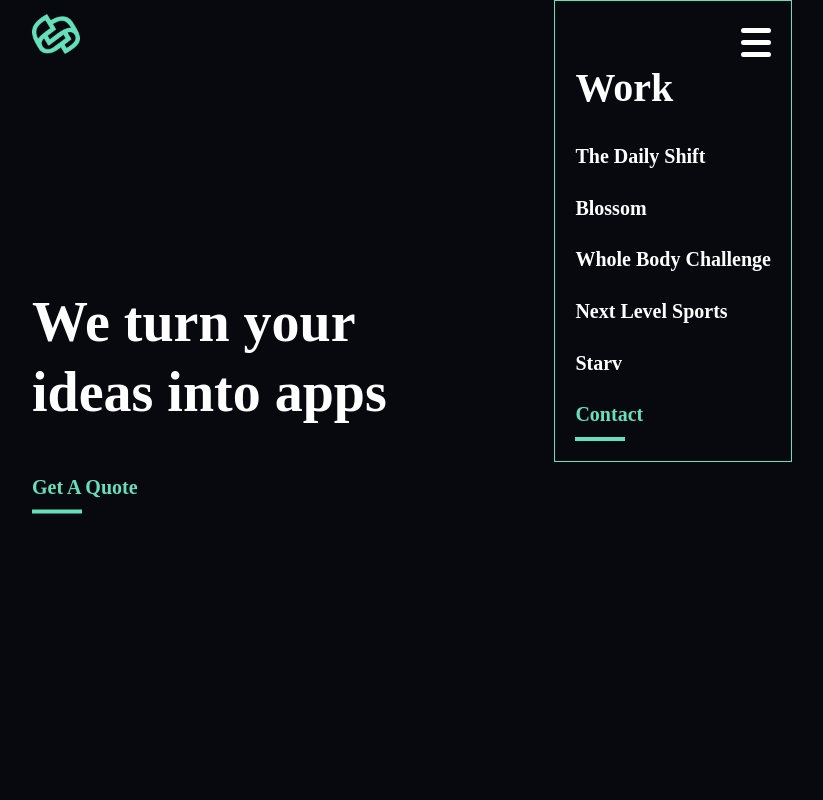
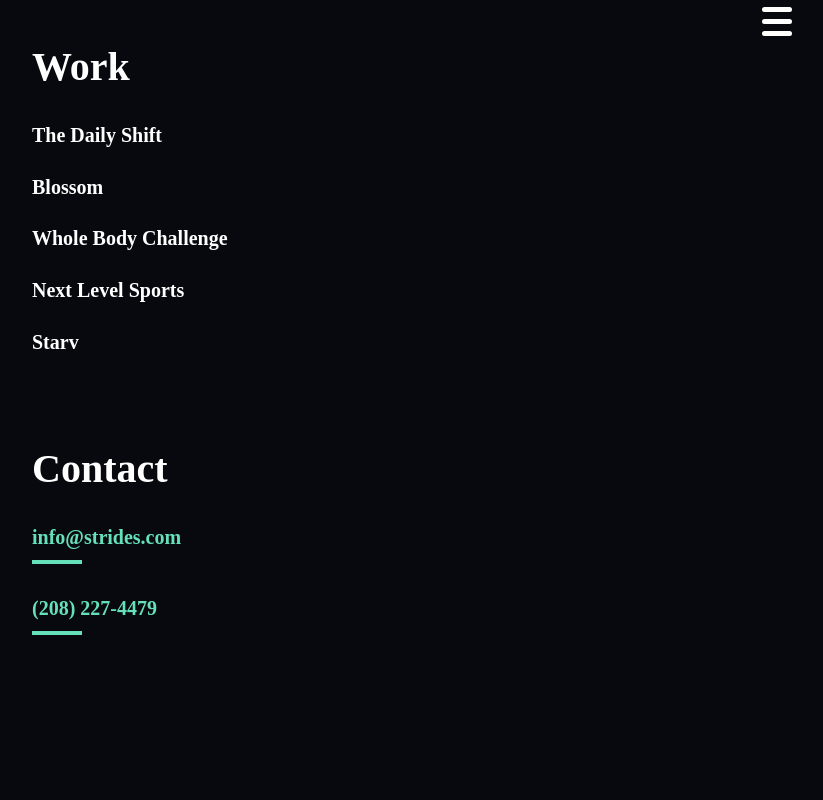
Before and after one commit to jessepackwood/strides, a React (Create React App) app: page / in a window 1280 px wide. Both pictures are taken after a click on the element 992 px from the left and 36 px from the top of the page. Shown: the top 800 px of the page, without its empty margins (228-1051 px from the left). Built offline with nearby package versions, Linux system fonts and the light colour scheme; a web font is replaced by a local one.

Commit message:
menu and team work

```diff
--- a/src/components/ActionLink/ActionLink.js
+++ b/src/components/ActionLink/ActionLink.js
@@ -19,7 +19,7 @@ const StyledBorder = styled.div`
     width: 50px;
 `
 
-const ActionLink = ({text, url}) => (
+const ActionLink = ({text, url, styles}) => (
     <div>
         <StyledLink to={url}>
             {text}
--- a/src/components/MenuDrawer/MenuDrawer.js
+++ b/src/components/MenuDrawer/MenuDrawer.js
@@ -6,19 +6,39 @@ import StyledHamburger from '../../components/Hamburger/Hamburger'
 import { Link } from 'react-router-dom'
 
 const StyledDrawer = styled.div`
+    position: fixed;
+    top: 0;
+    color: #fff;
+    background-color: #08090F;
+    width: 100%;
+    z-index: 2;
+    left: 0;
+    box-sizing: border-box;
+    height: 100%;
+    overflow: auto;
+
+    @media(max-width: 768px){
+        padding: 32px 32px 64px;
+    }
+`
+
+const DrawerInner = styled.div`
     max-width: 760px;
-    position: absolute;
-    top: 0;
-    right: 25px;
-    color: #fff;
-    background-color: ${props => props.theme.dark.bg};
-    border: 1px solid ${props => props.theme.dark.green};
-    padding: 20px;
+    width: 100%;
+    margin:0 auto;
 `
 
 const CloseBtnWrapper = styled.div`
     width: 100%;
     display: flex;
+`
+
+const Spacer = styled.div`
+    height: 32px;
+`
+
+const SpacerLarge = styled.div`
+    height: 64px;
 `
 
 const MenuTitle = styled.h2`
@@ -52,6 +72,7 @@ const MenuDrawer = ({toggleMenu}) => {
     return (
         <ThemeProvider theme={globalTheme}>
             <StyledDrawer>
+                <DrawerInner>
                     <CloseBtnWrapper>
                         <StyledHamburger toggleMenu={toggleMenu}>
                             Close
@@ -85,7 +106,14 @@ const MenuDrawer = ({toggleMenu}) => {
                             Starv
                         </MenuItem>
                     </StyledLink>
-                <ActionLink text='Contact' url='/contact' />
+                    <SpacerLarge />
+                    <MenuTitle>
+                        Contact
+                    </MenuTitle>
+                    <ActionLink text='info@strides.com' url='mailto:info@strides.com' />
+                    <Spacer />
+                    <ActionLink text='(208) 227-4479' url='tel:(208) 227-4479' />
+                </DrawerInner>
             </StyledDrawer>
         </ThemeProvider>
 
--- a/src/components/TeamCard/TeamCard.js
+++ b/src/components/TeamCard/TeamCard.js
@@ -6,37 +6,51 @@ const StyledCard = styled.div`
     position: relative;
     color: #fff;
     background: #212231;
-    width: 288px;
-    height: 341px;
+    width: calc(50% - 24px);
+    height: 368px;
     background: #212231;
     box-shadow: 0px 4px 10px #000000;
     border-radius: 0px 30px 30px 30px;
-    margin: 25px 25px 25px 0px;
+    margin: 24px 24px 0 0px;
+
+    &:before{
+        content: "";
+        left: -10px;
+        top: -10px;
+        background-color: #66E0B9;
+        border-radius: 50%;
+        width: 20px;
+        height: 20px;
+        position: absolute;
+    }
+`
+
+const CardInner = styled.div`
+    overflow: hidden;
+    height: 100%;
+    border-bottom-left-radius: 30px;
 `
 const NameWrapper = styled.div`
-    padding: 10px;
+    padding: 24px;
+    position: relative;
 
+    h4{
+        font-size: 24px;
+        margin: 0;
+    }
+
+    h5{
+        margin: 8px 0 0;
+    }
 `
 
 const ProfilePhoto = styled.div`
-    height: 220px;
+    height: 300px;
     width: 100%;
     background-position: center;
     background-size: cover;
     border-radius: 0px 30px 0px 30px;
     background-image: ${props => `url(${props.background})`};
-`
-
-const CornerDot = styled.img.attrs({
-    src: GreenDot
-})`
-    height: 15px;
-    width: 15px;
-    position: absolute;
-    top: 0;
-    left: 0;
-    margin-top: -5px;
-    margin-left: -5px;
 `
 
 const HiddenWrapper = styled.ul`
@@ -49,7 +63,7 @@ const BulletWrapper = styled.li`
 const TeamCard = ({name, title, image}) => {
     return (
         <StyledCard >
-            <CornerDot />
+           <CardInner>
                 <NameWrapper>
                     <h4>
                         {name}
@@ -65,6 +79,7 @@ const TeamCard = ({name, title, image}) => {
                 </HiddenWrapper>
 
                 <ProfilePhoto background={image} />
+           </CardInner>
         </StyledCard>
     );
 };
--- a/src/components/TeamContainer/TeamContainer.js
+++ b/src/components/TeamContainer/TeamContainer.js
@@ -18,7 +18,7 @@ const TeamWrapper = styled.div`
     /* justify-content: space-between; */
     flex-wrap: wrap;
     max-width: 760px;
-    margin: 0 auto;
+    margin: 24px auto 80px;
     padding: 0;
 `
 
```
Also changed, not shown: src/components/ProjectCardContainer/ProjectCardContainer.js (+10 -1 lines). Lines whose indentation alone changed are shown as unchanged.
